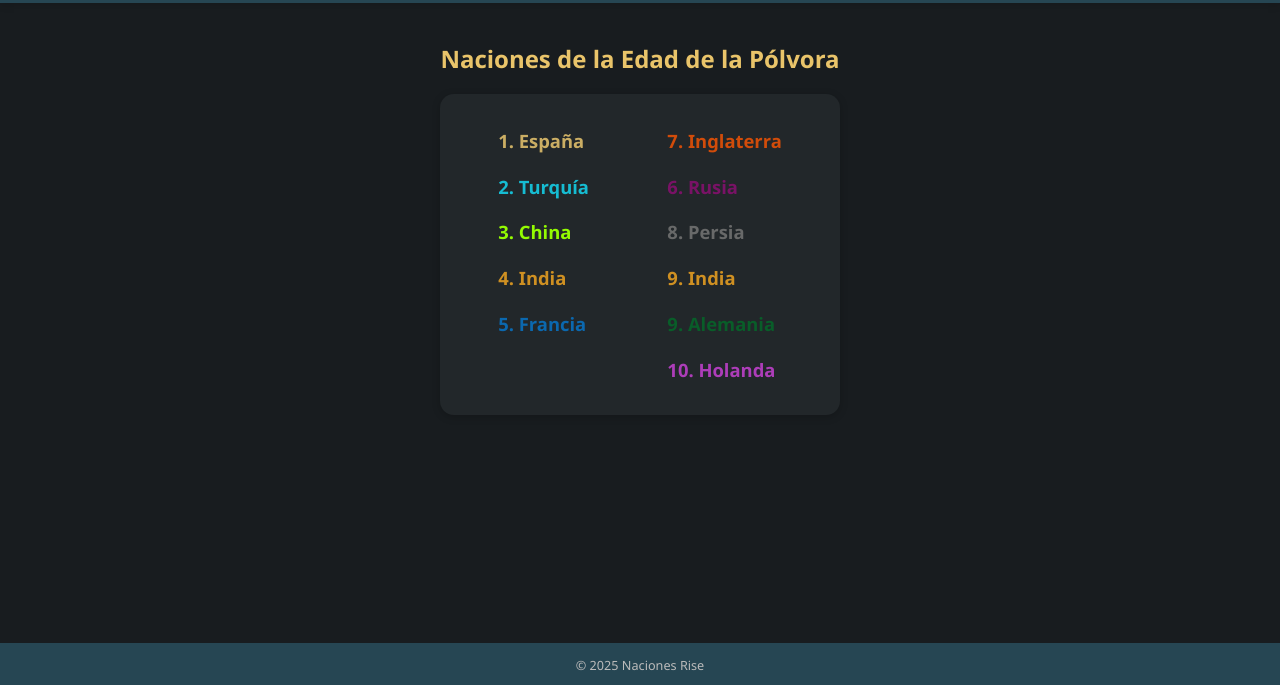
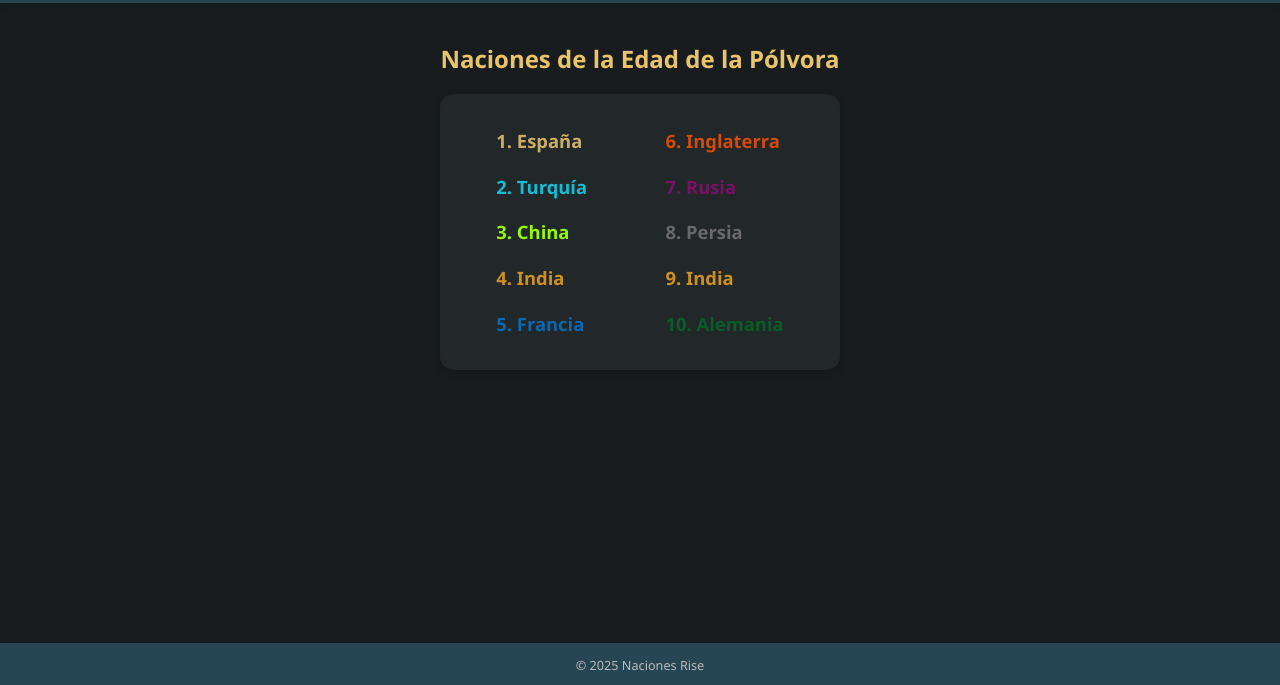
Before and after one commit to RicAlejo/naciones-ron, a plain HTML site: page polvora.html in a window 1280 px wide. Shown: the part 115-800 px from the top of the page. Drawn offline with Linux system fonts and the light colour scheme.

Commit message:
Update polvora.html

```diff
--- a/polvora.html
+++ b/polvora.html
@@ -34,12 +34,11 @@
             <li class="francia">5. Francia</li>
           </ul>
           <ul>
-            <li class="inglaterra">7. Inglaterra</li>
-            <li class="rusia">6. Rusia</li>
+            <li class="inglaterra">6. Inglaterra</li>
+            <li class="rusia">7. Rusia</li>
             <li class="persia">8. Persia</li>
             <li class="india">9. India</li>
-            <li class="alemania">9. Alemania</li>
-            <li class="holanda">10. Holanda</li>
+            <li class="alemania">10. Alemania</li>
           </ul>
         </div>
       </section>
```
